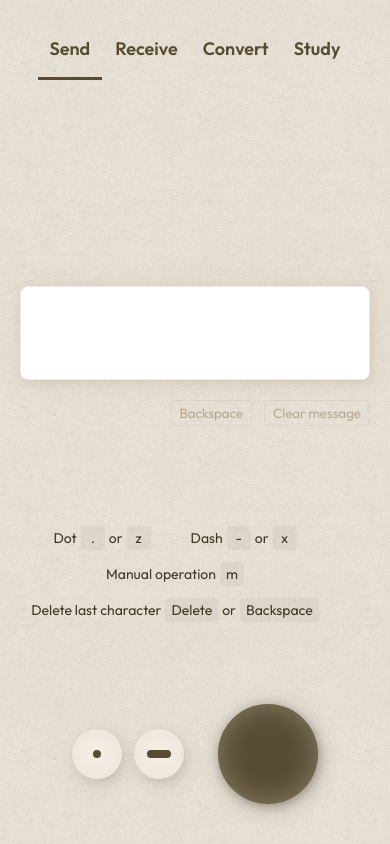
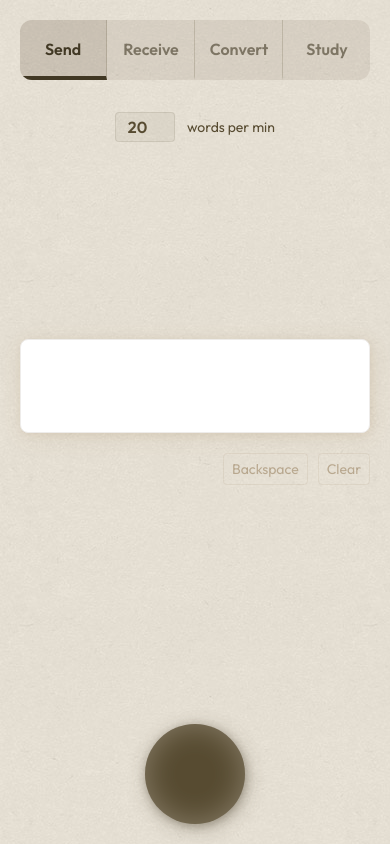
Before and after one commit to updownupdown/morse, a React (Create React App) app: page / in a window 390 px wide. Built offline with nearby package versions, Linux system fonts and the light colour scheme.

Commit message:
Mobile fixes, improvements

```diff
--- a/src/App.tsx
+++ b/src/App.tsx
@@ -42,7 +42,6 @@ function App() {
           backgroundImage: `url(${paperTexture})`,
         }}
       >
-        <div className="tabs-menu">
         <div className="tabs">
           {Object.values(Tabs).map((tab) => (
             <button
@@ -54,10 +53,10 @@ function App() {
             </button>
           ))}
         </div>
-        </div>
 
-        {selectedTab === Tabs.Receive ||
-          (selectedTab === Tabs.Convert && <Settings />)}
+        {(selectedTab === Tabs.Send || selectedTab === Tabs.Receive) && (
+          <Settings />
+        )}
 
         <div className="main__content">
           {selectedTab === Tabs.Send && <Telegraph />}
--- a/src/components/Converter.scss
+++ b/src/components/Converter.scss
@@ -3,4 +3,5 @@
   flex-direction: column;
   gap: 20px;
   margin-top: 60px;
+  width: 100%;
 }
--- a/src/components/Dictionary.scss
+++ b/src/components/Dictionary.scss
@@ -1,9 +1,9 @@
 .dictionary {
   display: flex;
   align-items: flex-start;
+  flex-wrap: wrap;
   gap: 24px;
   margin-bottom: 60px;
-  padding: 0 100px;
 
   &__list {
     display: flex;
--- a/src/components/Message.scss
+++ b/src/components/Message.scss
@@ -1,3 +1,12 @@
+.message-wrap {
+  display: flex;
+  flex-direction: column;
+  justify-content: center;
+  width: 100%;
+  gap: 20px;
+  margin: auto 0;
+}
+
 .message {
   $side-margin: 40px;
   $letter-height: 40px;
@@ -5,8 +14,8 @@
   display: flex;
   flex-direction: column;
   gap: 30px;
-  width: 100%;
   min-height: 94px;
+
   padding: 30px 20px 0 20px;
 
   border-radius: 8px;
@@ -75,3 +84,35 @@
     }
   }
 }
+
+.edit-message {
+  display: flex;
+  justify-content: flex-end;
+  width: 100%;
+  gap: 10px;
+  margin-left: auto;
+
+  button {
+    transition: 0.2s ease all;
+    transition-property: background-color, border-color, color;
+    cursor: pointer;
+    padding: 6px 8px;
+
+    border-radius: 4px;
+    border: 1px solid rgba(var(--K700-rgb), 0.2);
+    background: unset;
+
+    font-size: 14px;
+    color: var(--K700);
+
+    &:disabled {
+      opacity: 0.4;
+    }
+
+    &:not(:disabled):hover {
+      color: var(--K800);
+      border-color: var(--K700);
+      background: rgba(var(--K700-rgb), 0.1);
+    }
+  }
+}
--- a/src/components/Message.tsx
+++ b/src/components/Message.tsx
@@ -5,10 +5,18 @@ import "./Message.scss";
 interface Props {
   message: string[];
   buffer: string;
+  clearMessage?: () => void;
+  deleteLastCharacter?: () => void;
 }
 
-export const Message = ({ message, buffer }: Props) => {
+export const Message = ({
+  message,
+  buffer,
+  clearMessage,
+  deleteLastCharacter,
+}: Props) => {
   return (
+    <div className="message-wrap">
       <div className="message">
         <div className="message__letters">
           {message.map((letter, i) => {
@@ -33,5 +41,17 @@ export const Message = ({ message, buffer }: Props) => {
           )}
         </div>
       </div>
+
+      {clearMessage && deleteLastCharacter && (
+        <div className="edit-message">
+          <button onClick={deleteLastCharacter} disabled={message.length === 0}>
+            Backspace
+          </button>
+          <button onClick={clearMessage} disabled={message.length === 0}>
+            Clear
+          </button>
+        </div>
+      )}
+    </div>
   );
 };
--- a/src/components/Settings.scss
+++ b/src/components/Settings.scss
@@ -13,14 +13,21 @@
     align-items: center;
     gap: 12px;
 
+    font-size: 14px;
+    font-weight: 400;
+
     input[type="number"] {
-      width: 80px;
-      padding: 8px 10px;
+      width: 60px;
+      padding: 4px 6px;
 
       border-radius: 4px;
       border: 1px solid var(--K300);
+      border: 1px solid rgba(var(--K900-rgb), 0.1);
+      background: rgba(var(--K900-rgb), 0.05);
 
-      font-size: 14px;
+      font-size: 16px;
+      text-align: center;
+      font-weight: 600;
     }
   }
 }
--- a/src/components/Settings.tsx
+++ b/src/components/Settings.tsx
@@ -8,7 +8,8 @@ export const Settings = () => {
 
   return (
     <div className="timing">
-      <div>
+      {/* <div>
+        <label>Add Word Breaks</label>
         <input
           type="checkbox"
           checked={addWordBreaks}
@@ -16,10 +17,8 @@ export const Settings = () => {
             setAddWordBreaks(!addWordBreaks);
           }}
         />
-        <label>Add Word Breaks</label>
-      </div>
+      </div> */}
       <div>
-        <label>Word per min</label>
         <input
           type="number"
           min="10"
@@ -27,6 +26,7 @@ export const Settings = () => {
           value={wordsPerMin}
           onChange={(e) => setWordsPerMin(Number(e.target.value))}
         />
+        <label>words per min</label>
       </div>
     </div>
   );
--- a/src/components/Telegraph.scss
+++ b/src/components/Telegraph.scss
@@ -1,21 +1,23 @@
+@import "./../css/media.scss";
+
 .controls {
   display: flex;
   flex-direction: column;
+  justify-content: center;
   align-items: center;
   gap: 20px;
-  margin-top: 20px;
   width: 100%;
 
   &__buffer {
-    $dot-width: 20px;
+    $dot-width: 10px;
 
     display: flex;
     align-items: center;
     justify-content: center;
-    height: 60px;
+    gap: calc($dot-width / 2);
     width: 100%;
-    max-width: 400px;
-    gap: calc($dot-width / 2);
+    min-height: $dot-width;
+    margin: 12px 0;
 
     .buffer-display {
       display: flex;
@@ -33,57 +35,8 @@
     }
   }
 
-  // Edit message
-  &__edit-message {
-    display: flex;
-    justify-content: flex-end;
-    width: 100%;
-    gap: 12px;
-
-    button {
-      transition: 0.2s ease all;
-      transition-property: background-color, border-color, color;
-      cursor: pointer;
-      padding: 4px 8px;
-
-      border-radius: 4px;
-      border: 1px solid rgba(var(--K700-rgb), 0.2);
-      background: unset;
-
-      color: var(--K700);
-
-      &:disabled {
-        opacity: 0.4;
-      }
-
-      &:not(:disabled):hover {
-        color: var(--K800);
-        border-color: var(--K700);
-        background: rgba(var(--K700-rgb), 0.1);
-      }
-    }
-  }
-
   // Telegraph Key
-  &__buttons {
-    display: flex;
-    justify-content: center;
-    align-items: center;
-    gap: 34px;
-    width: 100%;
-    padding: 20px;
-
-    border-radius: 8px;
-
-    &__aux {
-      display: flex;
-      justify-content: center;
-      align-items: center;
-      gap: 12px;
-    }
-  }
-
-  .tkey {
+  &__tkey {
     $btn-height: 50px;
 
     cursor: pointer;
@@ -97,7 +50,6 @@
 
     border-radius: 50%;
 
-    &--main {
     width: calc($btn-height * 2);
     height: calc($btn-height * 2);
 
@@ -116,87 +68,4 @@
       background: var(--K700);
     }
   }
-
-    &--sec {
-      width: $btn-height;
-      font-size: 60px;
-      line-height: 1;
-
-      background: var(--K100);
-      box-shadow: 2px 4px 8px rgba(var(--K900-rgb), 0.1),
-        3px 6px 20px rgba(var(--K900-rgb), 0.1),
-        inset 0 0 30px rgba(var(--K700-rgb), 0.1);
-
-      color: var(--K800);
-
-      &:hover,
-      &:active {
-        background: var(--K150);
-
-        box-shadow: 1px 2px 8px rgba(var(--K900-rgb), 0.1),
-          2px 4px 20px rgba(var(--K900-rgb), 0.1),
-          inset 0 0 30px rgba(var(--K700-rgb), 0.1);
 }
-      &:active {
-        background: var(--K200);
-      }
-    }
-
-    .tkey-symbol {
-      $symbol-width: 8px;
-
-      width: $symbol-width;
-      height: $symbol-width;
-
-      border-radius: $symbol-width;
-      background: var(--K800);
-
-      &--long {
-        width: 100%;
-        width: calc($symbol-width * 3);
-      }
-    }
-  }
-}
-
-.guide {
-  display: flex;
-  justify-content: center;
-  flex-wrap: wrap;
-  width: 100%;
-  margin-bottom: 30px;
-
-  font-size: 14px;
-  color: var(--K900);
-  font-weight: 400;
-  line-height: 1;
-
-  &__section {
-    display: flex;
-    align-items: center;
-    justify-content: flex-start;
-    gap: 4px;
-    margin-right: 40px;
-    margin-bottom: 12px;
-
-    div {
-      display: flex;
-      align-items: center;
-      gap: 4px;
-
-      span {
-        display: flex;
-        align-items: center;
-        justify-content: center;
-        min-width: 24px;
-        height: 24px;
-        padding: 0 6px;
-
-        background: rgba(var(--K800-rgb), 0.06);
-        border-radius: 4px;
-
-        font-size: 14px;
-      }
-    }
-  }
-}
--- a/src/components/Telegraph.tsx
+++ b/src/components/Telegraph.tsx
@@ -84,11 +84,7 @@ export const Telegraph = () => {
 
   // Event listeners
   const keyDownHandler = (e: KeyboardEvent) => {
-    if (e.key === "." || e.key === "z") {
-      emulateSignal(false);
-    } else if (e.key === "-" || e.key === "x") {
-      emulateSignal(true);
-    } else if (e.key === "m") {
+    if (e.key === "m") {
       if (!signalInProgressRef.current) {
         startSignal();
       }
@@ -173,31 +169,21 @@ export const Telegraph = () => {
     setMessage((message) => message.slice(0, -1));
   };
 
+  const clearMessage = () => {
+    setMessage([]);
+  };
+
   return (
     <>
-      <Message message={message} buffer={buffer} />
+      <Message
+        message={message}
+        buffer={buffer}
+        clearMessage={clearMessage}
+        deleteLastCharacter={deleteLastCharacter}
+      />
 
       <div className="controls">
-        <div className="controls__edit-message">
-          <button
-            onClick={() => {
-              deleteLastCharacter();
-            }}
-            disabled={message.length === 0}
-          >
-            Backspace
-          </button>
-          <button
-            onClick={() => {
-              setMessage([]);
-            }}
-            disabled={message.length === 0}
-          >
-            Clear message
-          </button>
-        </div>
-
-        <span className="controls__buffer">
+        <div className="controls__buffer">
           {Array.from(buffer).map((element, i) => (
             <div
               className={`buffer-display buffer-display--${
@@ -206,61 +192,12 @@ export const Telegraph = () => {
               key={i}
             />
           ))}
-        </span>
-
-        <div className="guide">
-          <div className="guide__section">
-            <span>Dot</span>
-            <div>
-              <span>.</span> or
-              <span>z</span>
-            </div>
-          </div>
-          <div className="guide__section">
-            <span>Dash</span>
-            <div>
-              <span>-</span> or
-              <span>x</span>
-            </div>
-          </div>
-          <div className="guide__section">
-            <span>Manual operation</span>
-            <div>
-              <span>m</span>
-            </div>
-          </div>
-          <div className="guide__section">
-            <span>Delete last character</span>
-            <div>
-              <span>Delete</span> or
-              <span>Backspace</span>
-            </div>
-          </div>
-        </div>
-
-        <div className="controls__buttons">
-          <div className="controls__buttons__aux">
-            <button
-              className="tkey tkey--sec"
-              onMouseDown={() => emulateSignal(false)}
-            >
-              <div className="tkey-symbol" />
-            </button>
-
-            <button
-              className="tkey tkey--sec"
-              onMouseDown={() => emulateSignal(true)}
-            >
-              <div className="tkey-symbol tkey-symbol--long" />
-            </button>
         </div>
 
         <button
-            className="tkey tkey--main"
-            onMouseDown={() => startSignal()}
-            onTouchStart={() => startSignal()}
-            onMouseUp={() => endSignal()}
-            onTouchEnd={() => endSignal()}
+          className="controls__tkey"
+          onPointerDown={() => startSignal()}
+          onPointerUp={() => endSignal()}
           onMouseLeave={() => {
             if (signalInProgressRef.current) {
               endSignal();
@@ -268,7 +205,6 @@ export const Telegraph = () => {
           }}
         />
       </div>
-      </div>
     </>
   );
 };
--- a/src/css/styles.scss
+++ b/src/css/styles.scss
@@ -37,12 +37,17 @@ $theme-colors: (
   padding: 0;
 }
 
+html {
+  height: 100%;
+}
+
 body {
   position: relative;
   display: flex;
   align-items: center;
   justify-content: center;
   margin: 0;
+  height: 100%;
 
   background: var(--K100);
 
@@ -52,8 +57,11 @@ body {
 
 body,
 button,
-a {
+a,
+textarea,
+input {
   font-family: var(--font);
+  color: var(--K800);
 }
 
 h1,
@@ -92,7 +100,8 @@ button {
 textarea {
   resize: none;
 
-  width: 600px;
+  width: 100%;
+  max-width: 600px;
   height: 140px;
   padding: 12px;
 
@@ -122,6 +131,7 @@ textarea {
 
 #root {
   width: 100%;
+  height: 100%;
 
   background-repeat: repeat;
 }
@@ -130,53 +140,70 @@ textarea {
   position: relative;
   display: flex;
   flex-direction: column;
-  justify-content: center;
   align-items: center;
   width: 100%;
-  min-height: 100vh;
+  height: 100%;
   padding: 20px;
 
   &__content {
     display: flex;
     flex-direction: column;
     align-items: center;
-    justify-content: flex-end;
-    width: 100%;
-    max-width: 800px;
+    justify-content: center;
+    min-width: 100%;
+    max-width: 700px;
     flex-grow: 1;
   }
 }
 
 // Tabs
-.tabs-menu {
-  display: flex;
-  align-items: center;
-  justify-content: center;
 
 .tabs {
+  overflow: hidden;
   display: flex;
   width: 100%;
   max-width: 600px;
   gap: 1px;
   margin-bottom: 20px;
 
+  border-radius: 12px;
+  background: rgba(var(--K800-rgb), 0.1);
+
   .tab {
+    transition: 0.2s ease all;
+    transition-property: background-color, color;
     display: flex;
     align-items: center;
     justify-content: center;
     flex: 1;
     height: 60px;
-      padding: 0 12px;
+    padding: 2px 12px 0;
 
-      border-bottom: 3px solid transparent;
+    border-bottom: 4px solid transparent;
 
     font-size: 18px;
     font-weight: 600;
-      color: var(--K800);
+    color: rgba(var(--K900-rgb), 0.6);
+
+    @media #{$query-max-lg} {
+      padding-left: 8px;
+      padding-right: 8px;
+      font-size: 16px;
+    }
+
+    &:not(:last-child) {
+      border-right: 1px solid rgba(var(--K800-rgb), 0.2);
+    }
+
+    &:hover {
+      background: rgba(var(--K800-rgb), 0.06);
+      color: rgba(var(--K900-rgb), 0.8);
+    }
 
     &--selected {
-        border-bottom-color: var(--K800);
+      color: rgba(var(--K900-rgb), 1);
+      background: rgba(var(--K800-rgb), 0.1);
+      border-bottom-color: var(--K900);
     }
   }
 }
-}
```
Lines whose indentation alone changed are shown as unchanged.
